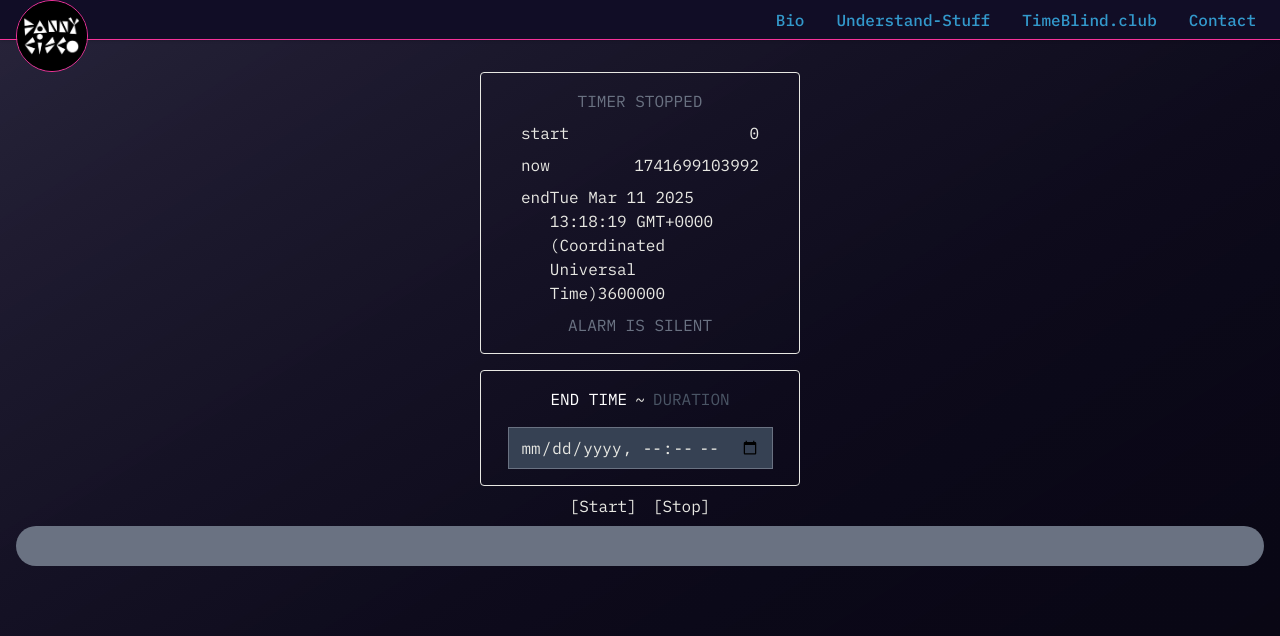
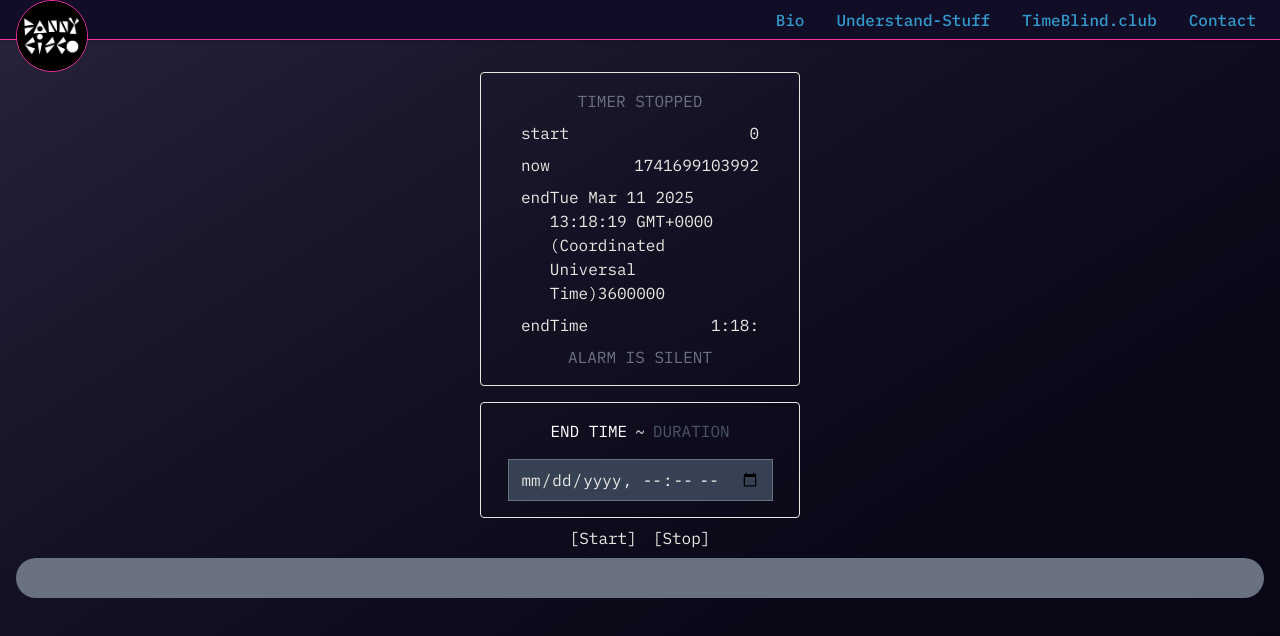
Before and after one commit to Danny-Cisco/danny-cisco, a SvelteKit app: page /time-blind-club/no-ui in a window 1280 px wide. Shown: the top 636 px of the page. Built offline with nearby package versions, Linux system fonts and the light colour scheme.

Commit message:
added end time string

```diff
--- a/src/routes/time-blind-club/no-ui/+page.svelte
+++ b/src/routes/time-blind-club/no-ui/+page.svelte
@@ -19,6 +19,9 @@
 
 	let barWidth = 50;
 	let barClass = '';
+
+	let endTimeString = writable('');
+	$: $endTimeString = new Date($endMs).toLocaleTimeString().slice(0, 5);
 
 	// $: $barWidth;
 
@@ -97,6 +100,9 @@
 		<p class="flex w-full justify-between">
 			end <span>{$endMs}</span>
 		</p>
+		<p class="flex w-full justify-between">
+			endTime <span>{$endTimeString}</span>
+		</p>
 		{#if $alarmIsRinging}
 			<p class="text-red-500">ALARM IS RINGING!!</p>
 		{:else}
@@ -112,7 +118,7 @@
 			>
 				{#if $durationMode}
 					<div class="flex gap-2">
-						<p class="text-gray-600">END TIME</p>
+						<p class="text-gray-600 hover:text-white">END TIME</p>
 						<p>~</p>
 						<p class="text-white">DURATION</p>
 					</div>
@@ -120,7 +126,7 @@
 					<div class="flex gap-2">
 						<p class="text-white">END TIME</p>
 						<p>~</p>
-						<p class="text-gray-600">DURATION</p>
+						<p class="text-gray-600 hover:text-white">DURATION</p>
 					</div>
 				{/if}
 			</button>
```
